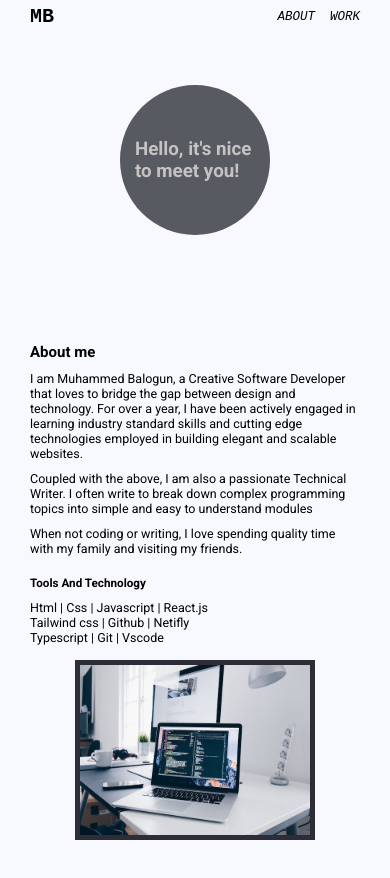
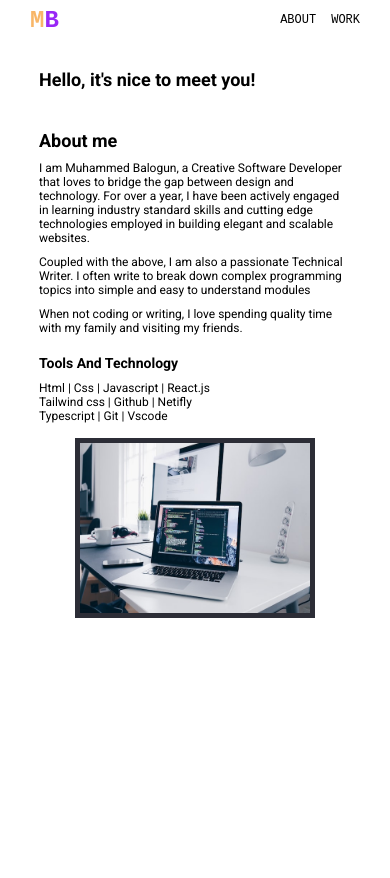
Before and after one commit to Balogunmba22/figma-portfolio-ex, a plain HTML site: page index.html in a window 390 px wide. Shown: the top 878 px of the page. After the commit the page ends 844 px from the top, so only its background shows below. Drawn offline with Linux system fonts and the light colour scheme.

Commit message:
some updates

```diff
--- a/index.html
+++ b/index.html
@@ -9,9 +9,9 @@
 </head>
 <body>
     <header>
-        <div class="logo-wrapper">
-            <h1 class="logo">MB</h1>
-        </div>
+            <h1 class="logo-wrapper">
+                <span class="logo">M</span><span class="logo">B</span>
+            </h1>
         <nav>
             <a href="#about">About</a>
             <a href="#work">Work</a>
@@ -19,7 +19,7 @@
     </header>
 
     <section class="hero">
-        <div class="hero-circle">
+        <div class="hero-text">
             <h2>Hello, it's nice to meet you!</h2>
         </div>
     </section>
--- a/script.js
+++ b/script.js
@@ -1,21 +1,19 @@
+const logoEl = document.querySelectorAll('.logo');
 
- const body = document.getElementsByTagName('body')[0];
-        body.style.backgroundColor = 'ghostwhite';
+const rgbRandNumber = num => Math.floor(Math.random() * num + 1);
 
-        // trigger this function every time the user scrolls
-        window.onscroll = function (event) {
-            let scroll = window.pageYOffset;
-            if (scroll < 300) {
-                body.style.backgroundColor = 'ghostwhite';
-            } else if (scroll >= 300 && scroll < 600) {
-                body.style.backgroundColor = '#f5f9f0';
-            } else if (scroll >= 600 && scroll < 1200) {
-                body.style.backgroundColor = 'linen'
-            } else if (scroll >= 1200 && scroll < 1800) {
-                body.style.backgroundColor = '#ebf9f4';
-            } else if (scroll >= 1800 && scroll < 3000) {
-                body.style.backgroundColor = '#f0f2f5';
-            } else {
-                body.style.backgroundColor = '#2c2d36';
-            }
-        }
+function randomColor() {
+   let color = `rgb(${rgbRandNumber(255)}, ${rgbRandNumber(255)}, ${rgbRandNumber(255)})`
+   return color
+}
+
+for (const letter of logoEl) {
+
+   function logoColor() {
+      return letter.style.color = randomColor()
+
+   }
+
+   setInterval(logoColor, 1000)
+
+}
--- a/styles.css
+++ b/styles.css
@@ -9,9 +9,9 @@ html {
     scroll-behavior: smooth;
 }
 body {
-    min-height: 3500px;
     transition: all 1s ease-in-out;
     font-family: roboto;
+    font-size: 1.2rem;
 }
 header {
     padding: .5rem 3rem;
@@ -21,7 +21,7 @@ header {
     position: sticky;
     top: 0;
     z-index: 1;
-    background-color: transparent;
+    background-color: white;
 }
 .logo {
     font-family: 'Courier New', Courier, monospace;
@@ -36,65 +36,19 @@ nav {
 }
 nav a{
     text-decoration: none;
-    font-size: 1.25rem;
     font-family: monospace;
-    font-style: italic;
     color: #000;
     text-transform: uppercase;
 }
 
-.hero-circle {
-    width: 15rem;
-    height: 15rem;
-    border-radius: 50%;
-    display: flex;
-    justify-content: center;
-    align-items: center;
-    padding: 0 1.5rem;
-    font-size: 1.25rem;
-    background: #2c2d36;
-    color: snow;
-    transition: all 1s ease-in-out;
-    position: absolute;
-    animation: move 7s infinite;
-  }
+.hero {
+  padding: 0 10vw;
+  margin-top: 3rem;
+}
 
-  @keyframes move {
-    0% {
-      top: 3rem;
-      left: 18rem;
-      background: #2c2d36;
-      color: snow;
-    }
-    25% {
-      top: 3rem;
-      left: 50rem;
-      background: pink;
-      color: #000;
-    }
-    50% {
-      top: 20rem;
-      left: 50rem;
-      background: green;
-      color: snow;
-    }
-    75% {
-      top: 20rem;
-      left: 18rem;
-      background: #ebf9f4;
-      color: #000;
-    }
-    100% {
-      top: 3rem;
-      left: 18rem;
-      background: #2c2d36;
-      color: snow;
-    }
-  }
-
-  .about {
-    margin-top: 35rem;
-    padding: 0 7rem;
+.about {
+    margin-top: 4rem;
+    padding: 0 10vw;
     display: flex;
     justify-content: space-between;
     align-items: center;
@@ -103,7 +57,6 @@ nav a{
     max-width: 50%;
   }
   .about-text p {
-    font-size: 1.25rem;
     margin-top: 1rem;
   }
   .tools {
@@ -139,41 +92,8 @@ nav a{
     :root {
         font-size: 10px;
     }
-    .hero-circle{
-        margin: auto;
-        position: relative;
-    }
-    @keyframes move {
-        0% {
-          top: 3rem;
-          background: #2c2d36;
-          color: snow;
-        }
-        25% {
-          top: 3rem;
-          background: #ebf9f4;
-          color: #000;
-        }
-        50% {
-          top: 13rem;
-          background: #2c2d36;
-          color: snow;
-        }
-        75% {
-          top: 13rem;
-          background: #ebf9f4;
-          color: #000;
-        }
-        100% {
-          top: 3rem;
-          background: #2c2d36;
-          color: snow;
-        }
-      }
       .about{
         display: block;
-        margin-top: 16rem;
-        padding: 0 3rem;
       }
       .about-text {
         max-width: 100%;
```
